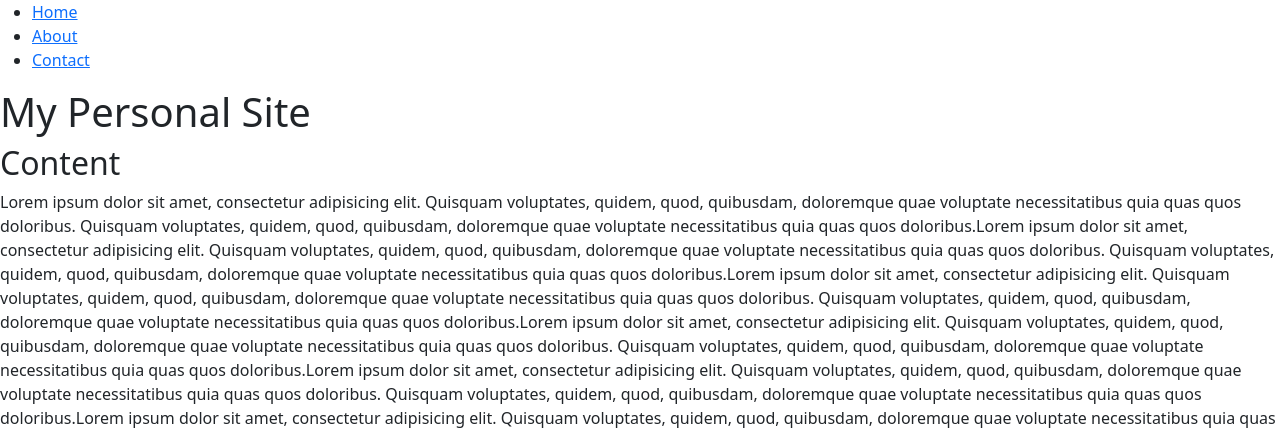
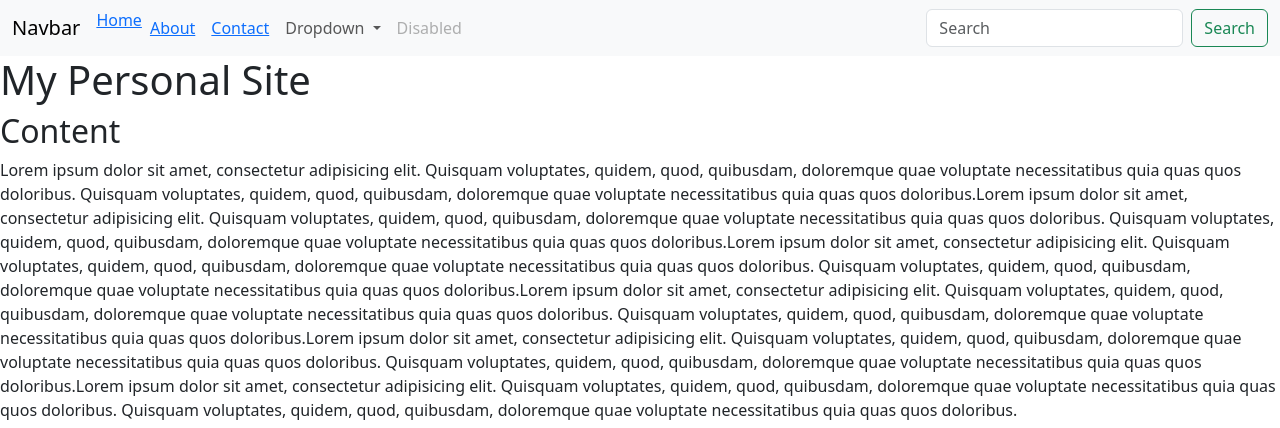
Before and after one commit to ozzkan-burak/django-personal-site, a Django app: page / in a window 1280 px wide. Shown: the top 428 px of the page. Run offline with Django 4.2, Linux system fonts and the light colour scheme.

Commit message:
epispode15

```diff
--- a/Django_Personal_Site/templates/index.html
+++ b/Django_Personal_Site/templates/index.html
@@ -24,12 +24,62 @@
         <a href="#">upgrade your browser</a> to improve your experience.
       </p>
     <![endif]-->
-    <nav>
-      <ul>
-        <li><a href="#">Home</a></li>
-        <li><a href="#">About</a></li>
-        <li><a href="#">Contact</a></li>
-      </ul>
+    <nav class="navbar navbar-expand-lg bg-body-tertiary">
+      <div class="container-fluid">
+        <a class="navbar-brand" href="#">Navbar</a>
+        <button
+          class="navbar-toggler"
+          type="button"
+          data-bs-toggle="collapse"
+          data-bs-target="#navbarSupportedContent"
+          aria-controls="navbarSupportedContent"
+          aria-expanded="false"
+          aria-label="Toggle navigation"
+        >
+          <span class="navbar-toggler-icon"></span>
+        </button>
+        <div class="collapse navbar-collapse" id="navbarSupportedContent">
+          <ul class="navbar-nav me-auto mb-2 mb-lg-0">
+            <li class="nav-item"><a href="#">Home</a></li>
+            <li class="nav-link active"><a href="#">About</a></li>
+            <li class="nav-link"><a href="#">Contact</a></li>
+
+            <li class="nav-item dropdown">
+              <a
+                class="nav-link dropdown-toggle"
+                href="#"
+                role="button"
+                data-bs-toggle="dropdown"
+                aria-expanded="false"
+              >
+                Dropdown
+              </a>
+              <ul class="dropdown-menu">
+                <li><a class="dropdown-item" href="#">Action</a></li>
+                <li><a class="dropdown-item" href="#">Another action</a></li>
+                <li><hr class="dropdown-divider" /></li>
+                <li>
+                  <a class="dropdown-item" href="#">Something else here</a>
+                </li>
+              </ul>
+            </li>
+            <li class="nav-item">
+              <a class="nav-link disabled" aria-disabled="true">Disabled</a>
+            </li>
+          </ul>
+          <form class="d-flex" role="search">
+            <input
+              class="form-control me-2"
+              type="search"
+              placeholder="Search"
+              aria-label="Search"
+            />
+            <button class="btn btn-outline-success" type="submit">
+              Search
+            </button>
+          </form>
+        </div>
+      </div>
     </nav>
     <header>
       <h1>My Personal Site</h1>
```
